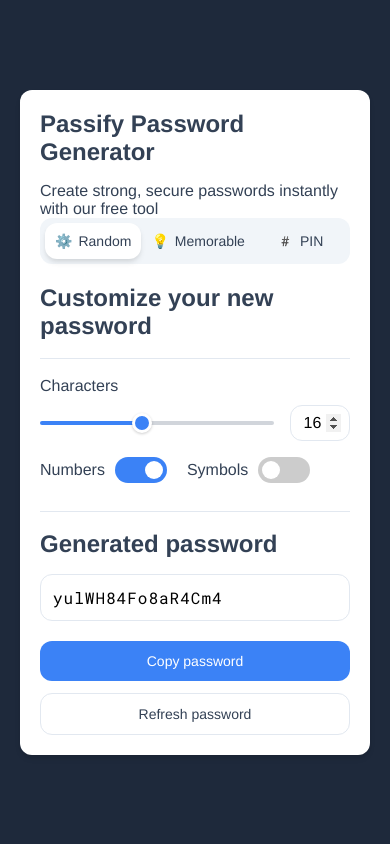
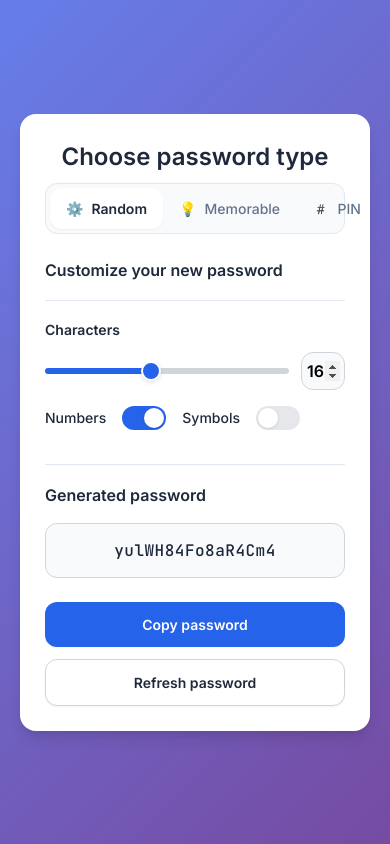
Before and after one commit to sht/passify, a website: page index.html in a window 390 px wide. Drawn offline with Linux system fonts and the light colour scheme; a web font is replaced by a local one.

Commit message:
Modernize UI design with clean, polished styling
- Switch to Inter font family for improved readability and modern appearance
- Add gradient background to match contemporary design trends
- Enhance component styling with better shadows, borders, and hover effects
- Improve password output field prominence with centered monospace text
- Refine button and toggle switch designs with smooth animations
- Update color palette and spacing for better visual hierarchy
- Streamline page title to focus on core functionality
- Optimize mobile responsive design

```diff
--- a/css/styles.css
+++ b/css/styles.css
@@ -1,49 +1,66 @@
-@import url('https://fonts.googleapis.com/css2?family=Helvetica+Now:wght@400;500;700&display=swap');
-@import url('https://fonts.googleapis.com/css2?family=Roboto+Mono:wght@400;500&display=swap');
+@import url('https://fonts.googleapis.com/css2?family=Inter:wght@400;500;600;700&display=swap');
+@import url('https://fonts.googleapis.com/css2?family=JetBrains+Mono:wght@400;500&display=swap');
 
 :root {
-    --primary-color: #3b82f6;
-    --secondary-color: #1e40af;
+    --primary-color: #2563eb;
+    --primary-hover: #1d4ed8;
+    --secondary-color: #f8fafc;
     --background-color: #1e293b;
     --card-bg: #ffffff;
-    --text-color: #334155;
+    --text-color: #1e293b;
+    --text-muted: #64748b;
     --border-color: #e2e8f0;
+    --input-border: #d1d5db;
     --disabled-color: #94a3b8;
     --success-color: #10b981;
-    --border-radius: 12px;
-    --box-shadow: 0 4px 6px -1px rgba(0, 0, 0, 0.1), 0 2px 4px -1px rgba(0, 0, 0, 0.06);
+    --border-radius: 16px;
+    --border-radius-sm: 12px;
+    --box-shadow: 0 10px 15px -3px rgba(0, 0, 0, 0.1), 0 4px 6px -2px rgba(0, 0, 0, 0.05);
+    --box-shadow-sm: 0 1px 2px 0 rgba(0, 0, 0, 0.05);
 }
 
 * {
     margin: 0;
     padding: 0;
     box-sizing: border-box;
-    font-family: 'Helvetica Now', 'Helvetica Neue', Helvetica, Arial, sans-serif;
+    font-family: 'Inter', -apple-system, BlinkMacSystemFont, 'Segoe UI', Roboto, sans-serif;
 }
 
 body {
-    background-color: var(--background-color);
+    background: linear-gradient(135deg, #667eea 0%, #764ba2 100%);
     color: var(--text-color);
     min-height: 100vh;
     display: flex;
     justify-content: center;
     align-items: center;
     padding: 20px;
+    font-size: 14px;
+    line-height: 1.5;
 }
 
 .container {
     background-color: var(--card-bg);
     border-radius: var(--border-radius);
     box-shadow: var(--box-shadow);
-    padding: 24px;
+    padding: 32px;
     width: 100%;
-    max-width: 500px;
+    max-width: 480px;
+    border: 1px solid rgba(255, 255, 255, 0.2);
 }
 
-h1, h2 {
+h1 {
+    color: var(--text-color);
+    margin-bottom: 8px;
+    font-size: 24px;
+    font-weight: 600;
+    text-align: center;
+}
+
+h2 {
     color: var(--text-color);
     margin-bottom: 16px;
-    font-size: 1.5rem;
+    font-size: 16px;
+    font-weight: 600;
 }
 
 .divider {
@@ -54,36 +71,41 @@
 
 .password-types {
     display: flex;
-    background-color: #f1f5f9;
-    border-radius: var(--border-radius);
-    padding: 5px;
-    margin-bottom: 20px;
+    background-color: #f8fafc;
+    border-radius: var(--border-radius-sm);
+    padding: 4px;
+    margin-bottom: 24px;
+    border: 1px solid var(--border-color);
 }
 
 .type-btn {
     flex: 1;
-    padding: 10px;
+    padding: 12px 16px;
     border: none;
     background: none;
-    border-radius: var(--border-radius);
+    border-radius: var(--border-radius-sm);
     cursor: pointer;
     font-size: 14px;
     font-weight: 500;
-    color: var(--text-color);
+    color: var(--text-muted);
     display: flex;
     align-items: center;
     justify-content: center;
-    gap: 6px;
-    transition: all 0.2s;
+    gap: 8px;
+    transition: all 0.15s ease;
+    position: relative;
 }
 
 .type-btn.active {
     background-color: white;
-    box-shadow: var(--box-shadow);
+    color: var(--text-color);
+    box-shadow: var(--box-shadow-sm);
+    font-weight: 600;
 }
 
 .type-btn:hover:not(.active) {
-    background-color: rgba(255, 255, 255, 0.5);
+    color: var(--text-color);
+    background-color: rgba(255, 255, 255, 0.6);
 }
 
 .customization {
@@ -95,7 +117,13 @@
 .length-control {
     display: flex;
     flex-direction: column;
-    gap: 10px;
+    gap: 12px;
+}
+
+.length-control label {
+    font-weight: 600;
+    color: var(--text-color);
+    font-size: 14px;
 }
 
 .slider-container {
@@ -106,11 +134,12 @@
 
 .slider-container input[type="range"] {
     flex: 1;
-    height: 4px;
+    height: 6px;
     appearance: none;
-    background: linear-gradient(to right, var(--primary-color) 0%, var(--primary-color) 50%, #d1d5db 50%, #d1d5db 100%);
+    background: linear-gradient(to right, var(--primary-color) 0%, var(--primary-color) 50%, #e5e7eb 50%, #e5e7eb 100%);
     border-radius: 10px;
     outline: none;
+    cursor: pointer;
 }
 
 .slider-container input[type="range"]::-webkit-slider-thumb {
@@ -120,17 +149,25 @@
     border-radius: 50%;
     background: var(--primary-color);
     cursor: pointer;
-    border: 3px solid white;
-    box-shadow: 0 1px 3px rgba(0,0,0,0.2);
+    border: 2px solid white;
+    box-shadow: 0 2px 4px rgba(0,0,0,0.1);
+    transition: all 0.15s ease;
+}
+
+.slider-container input[type="range"]::-webkit-slider-thumb:hover {
+    transform: scale(1.1);
+    box-shadow: 0 4px 8px rgba(0,0,0,0.15);
 }
 
 input[type="number"] {
-    width: 60px;
-    padding: 8px;
-    border-radius: var(--border-radius);
-    border: 1px solid var(--border-color);
+    width: 48px;
+    padding: 8px 4px;
+    border-radius: var(--border-radius-sm);
+    border: 1px solid var(--input-border);
     text-align: center;
     font-size: 16px;
+    font-weight: 600;
+    background-color: #f9fafb;
 }
 
 input[type="number"]::-webkit-inner-spin-button {
@@ -138,28 +175,34 @@
 }
 
 .toggle-container {
-    margin-bottom: 10px;
+    margin-bottom: 16px;
 }
 
 .toggle-row {
     display: flex;
     align-items: center;
+    gap: 24px;
 }
 
 .toggle-label {
-    margin-right: 10px;
+    font-weight: 500;
+    color: var(--text-color);
+    font-size: 14px;
+    display: flex;
+    align-items: center;
+    gap: 12px;
 }
 
 .toggle-switch {
-    margin-right: 20px;
+    /* Margin handled by gap in toggle-row */
 }
 
 /* Toggle Switch */
 .switch {
     position: relative;
     display: inline-block;
-    width: 52px;
-    height: 26px;
+    width: 44px;
+    height: 24px;
 }
 
 .switch input {
@@ -175,19 +218,22 @@
     left: 0;
     right: 0;
     bottom: 0;
-    background-color: #ccc;
-    transition: .4s;
+    background-color: #e5e7eb;
+    transition: all 0.2s ease;
+    border-radius: 34px;
 }
 
 .slider:before {
     position: absolute;
     content: "";
-    height: 18px;
-    width: 18px;
-    left: 4px;
-    bottom: 4px;
+    height: 20px;
+    width: 20px;
+    left: 2px;
+    bottom: 2px;
     background-color: white;
-    transition: .4s;
+    transition: all 0.2s ease;
+    border-radius: 50%;
+    box-shadow: 0 1px 3px rgba(0,0,0,0.1);
 }
 
 input:checked + .slider {
@@ -195,11 +241,11 @@
 }
 
 input:focus + .slider {
-    box-shadow: 0 0 1px var(--primary-color);
+    box-shadow: 0 0 0 3px rgba(37, 99, 235, 0.1);
 }
 
 input:checked + .slider:before {
-    transform: translateX(26px);
+    transform: translateX(20px);
 }
 
 .slider.round {
@@ -211,18 +257,29 @@
 }
 
 .password-output {
-    margin-bottom: 20px;
+    margin-bottom: 24px;
 }
 
 .password-output input {
     width: 100%;
-    padding: 12px;
-    border: 1px solid var(--border-color);
-    border-radius: var(--border-radius);
+    padding: 16px;
+    border: 1px solid var(--input-border);
+    border-radius: var(--border-radius-sm);
     font-size: 16px;
-    font-family: 'Roboto Mono', 'Courier New', monospace;
-    letter-spacing: 1px;
+    font-family: 'JetBrains Mono', 'Monaco', 'Courier New', monospace;
+    letter-spacing: 0.5px;
     outline: none;
+    background-color: #f9fafb;
+    color: var(--text-color);
+    font-weight: 500;
+    text-align: center;
+    transition: all 0.15s ease;
+}
+
+.password-output input:focus {
+    border-color: var(--primary-color);
+    box-shadow: 0 0 0 3px rgba(37, 99, 235, 0.1);
+    background-color: white;
 }
 
 .action-buttons {
@@ -232,40 +289,72 @@
 
 .btn {
     flex: 1;
-    padding: 12px;
+    padding: 14px 20px;
     border: none;
-    border-radius: var(--border-radius);
+    border-radius: var(--border-radius-sm);
     font-size: 14px;
-    font-weight: 500;
+    font-weight: 600;
     cursor: pointer;
-    transition: all 0.2s;
+    transition: all 0.15s ease;
+    position: relative;
+    overflow: hidden;
 }
 
 .btn.primary {
     background-color: var(--primary-color);
     color: white;
+    box-shadow: 0 1px 2px rgba(0, 0, 0, 0.05);
 }
 
 .btn.primary:hover {
-    background-color: var(--secondary-color);
+    background-color: var(--primary-hover);
+    transform: translateY(-1px);
+    box-shadow: 0 4px 6px rgba(0, 0, 0, 0.1);
+}
+
+.btn.primary:active {
+    transform: translateY(0);
+    box-shadow: 0 1px 2px rgba(0, 0, 0, 0.05);
 }
 
 .btn.secondary {
     background-color: white;
-    border: 1px solid var(--border-color);
+    border: 1px solid var(--input-border);
     color: var(--text-color);
+    box-shadow: 0 1px 2px rgba(0, 0, 0, 0.05);
 }
 
 .btn.secondary:hover {
     background-color: #f8fafc;
+    border-color: var(--primary-color);
+    transform: translateY(-1px);
+    box-shadow: 0 4px 6px rgba(0, 0, 0, 0.1);
+}
+
+.btn.secondary:active {
+    transform: translateY(0);
+    box-shadow: 0 1px 2px rgba(0, 0, 0, 0.05);
 }
 
 @media (max-width: 500px) {
     .container {
-        padding: 20px;
+        padding: 24px;
+        max-width: 90vw;
     }
 
     .action-buttons {
         flex-direction: column;
     }
+
+    .toggle-row {
+        gap: 16px;
+    }
+
+    .slider-container {
+        gap: 12px;
+    }
+
+    input[type="number"] {
+        width: 44px;
+    }
 }
--- a/index.html
+++ b/index.html
@@ -32,8 +32,7 @@
 </head>
 <body>
     <div class="container">
-        <h1>Passify Password Generator</h1>
-        <p>Create strong, secure passwords instantly with our free tool</p>
+        <h1>Choose password type</h1>
         <div class="password-types">
             <button class="type-btn active" data-type="random"><span>⚙️</span> Random</button>
             <button class="type-btn" data-type="memorable"><span>💡</span> Memorable</button>
```
